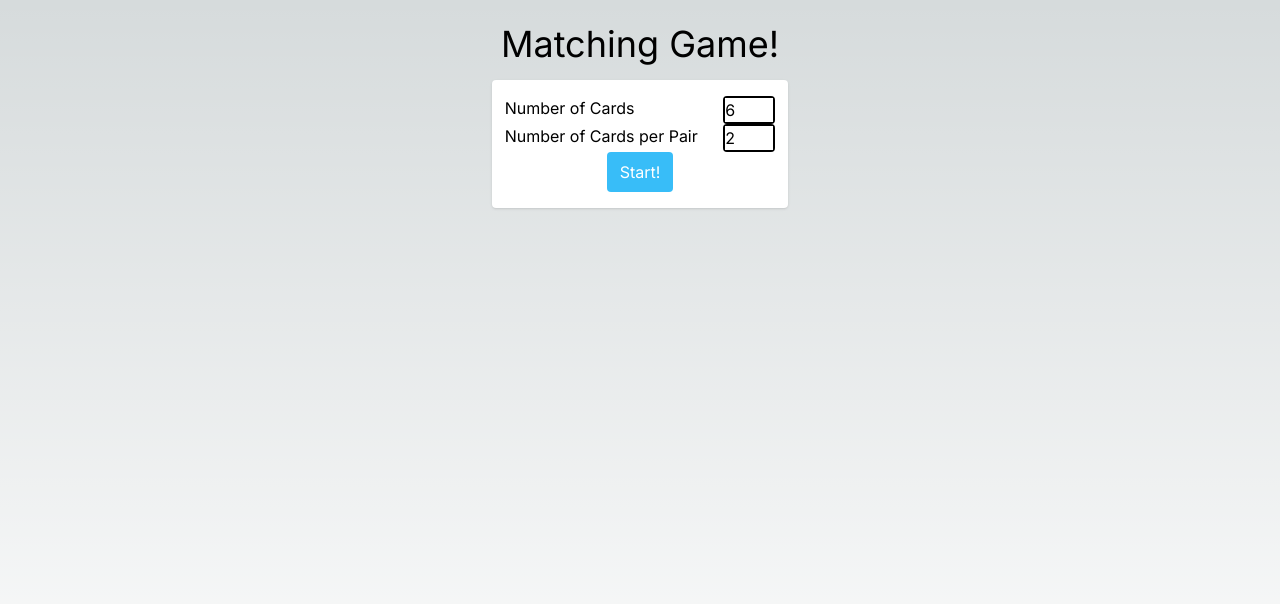
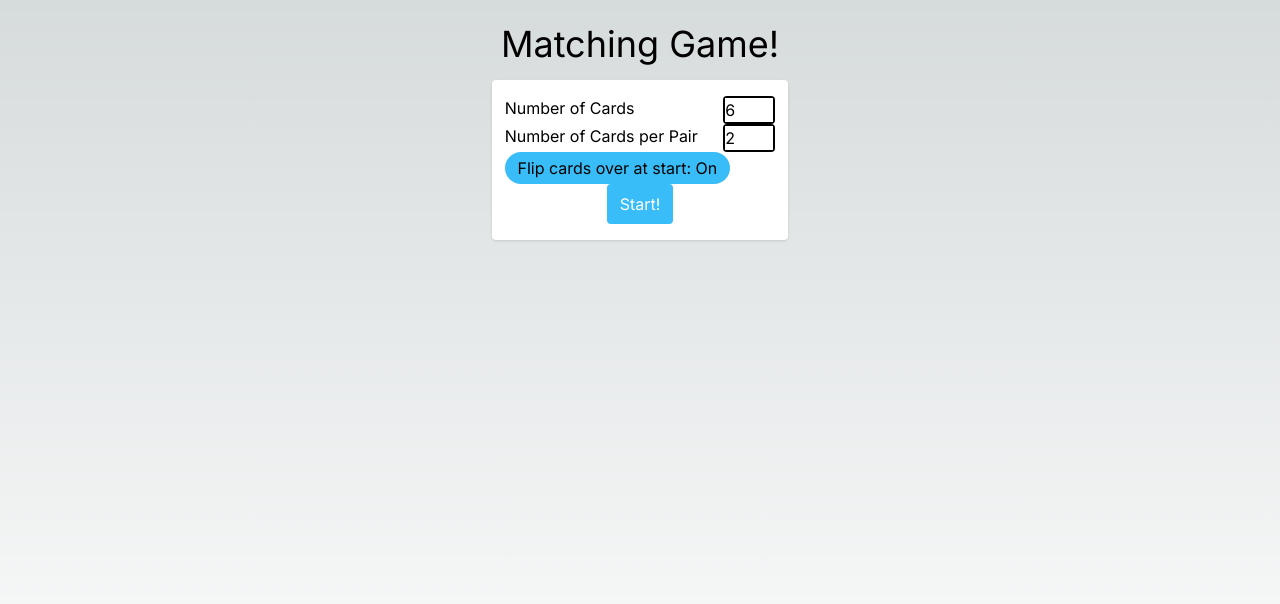
Before and after one commit to uriapete/BrowserMatchingGame-Next, a Next.js app: page / in a window 1280 px wide. Shown: the top 604 px of the page. Built offline with nearby package versions, Linux system fonts and the light colour scheme.

Commit message:
app/page.tsx - create flipAtStart button

```diff
--- a/src/app/page.tsx
+++ b/src/app/page.tsx
@@ -26,6 +26,9 @@ export default function Home(this: any) {
 
   // state to handle how much per row
   const [cardsPerRow, setCardsPerRow] = useState(3)
+
+  // state whether cards should flip over at the start
+  const [flipAtStart, setFlipAtStart] = useState(true)
 
   ////////////////////////////////////////
 
@@ -262,6 +265,12 @@ export default function Home(this: any) {
             </div>
           </div>
           <div className="">
+            <button className={`rounded-full px-[1vw] py-[.5vh] ${flipAtStart?"bg-sky-400 dark:bg-blue-800":"bg-gray-600"}`} onClick={(e)=>{
+              e.preventDefault()
+              setFlipAtStart(!flipAtStart)
+            }}>Flip cards over at start: {flipAtStart?"On":"Off"}</button>
+          </div>
+          <div className="">
             <h6 className='text-red-500 text-xl'><b>{configMsg}</b></h6>
           </div>
           <div className='flex flex-row justify-center'>
```
